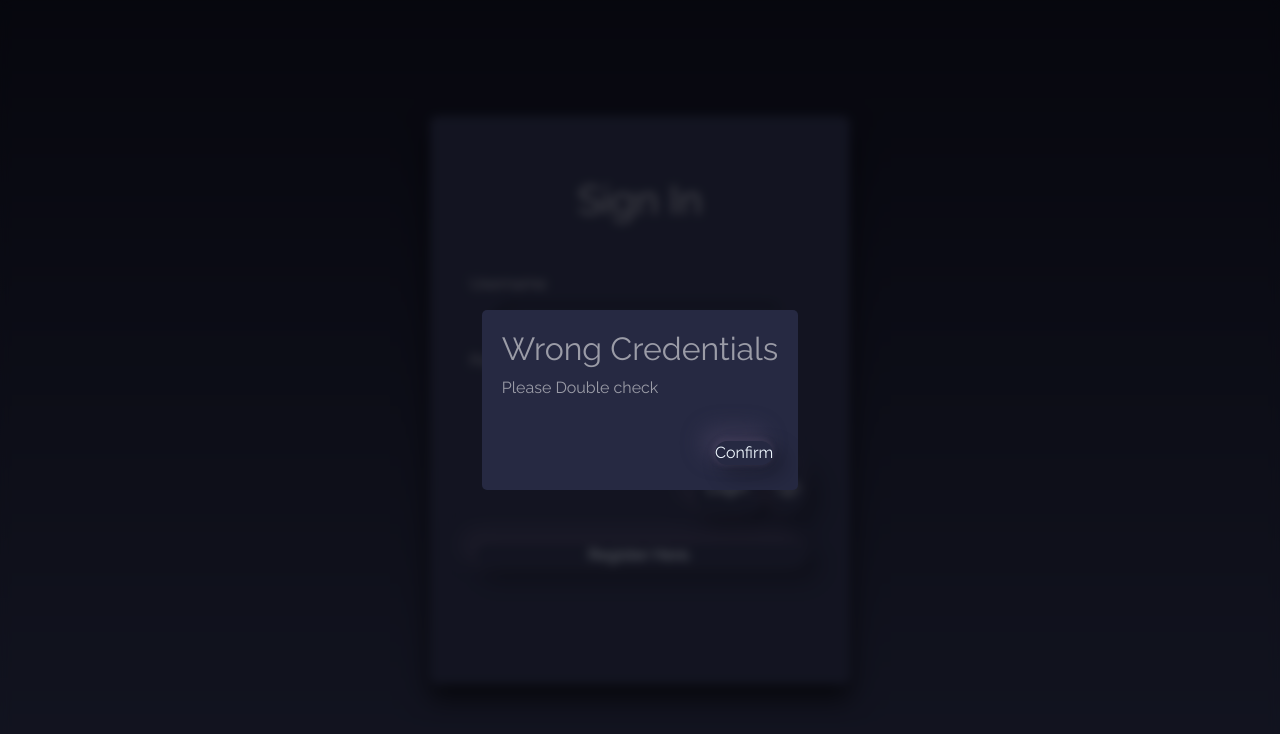
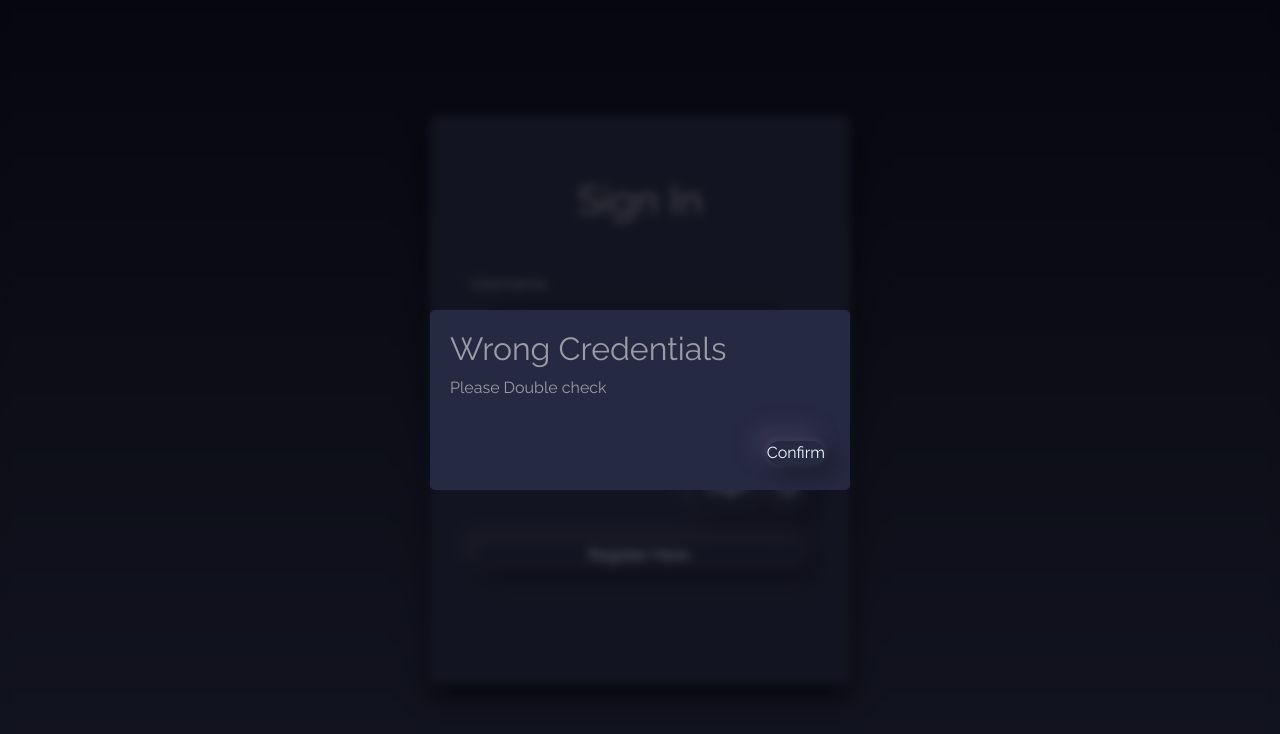
Before and after one commit to toperrrrrrrr/pos, a React (Create React App) app: page / in a window 1280 px wide. Both pictures are taken after a click on the button "Login". Shown: the top 734 px of the page. Built offline with nearby package versions, Linux system fonts and the light colour scheme.

Commit message:
More Changes

```diff
--- a/src/components/Alerts/Alerts.css
+++ b/src/components/Alerts/Alerts.css
@@ -16,6 +16,7 @@
     background: var(--color-bg);
     padding: 20px;
     border-radius: 5px;
+    width: 420px;
   }
 
   .confirmation-buttons {
--- a/src/components/index.css
+++ b/src/components/Login.css
@@ -54,6 +54,7 @@ h1 {
   margin: 0 auto;
   width: 100%;
   max-width: 420px;
+  min-width: 420px;
   min-height: 568px;
   margin: 0 auto;
   border-radius: 8px;
--- a/src/components/Login.js
+++ b/src/components/Login.js
@@ -1,7 +1,7 @@
 import React, { useState, useEffect } from "react";
 import "@fortawesome/fontawesome-free/css/all.min.css";
 import { useNavigate } from "react-router-dom";
-import "./index.css";
+import "./Login.css";
 import Alerts from "./Alerts/Alerts";
 import eyes from "../img/eye.svg";
 
```
